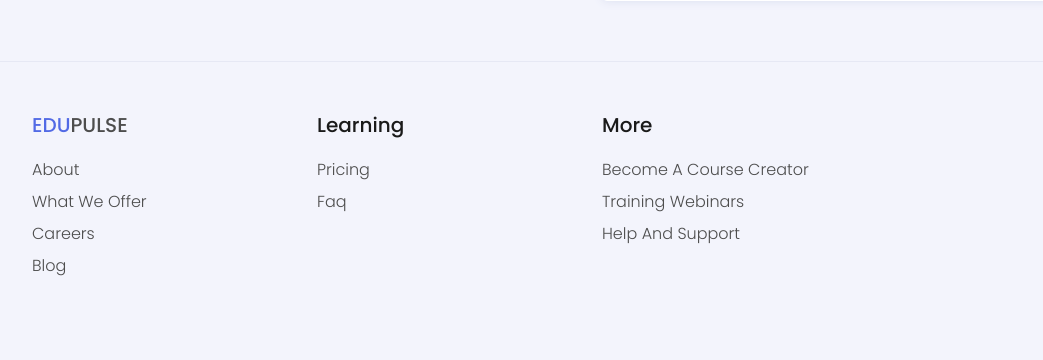
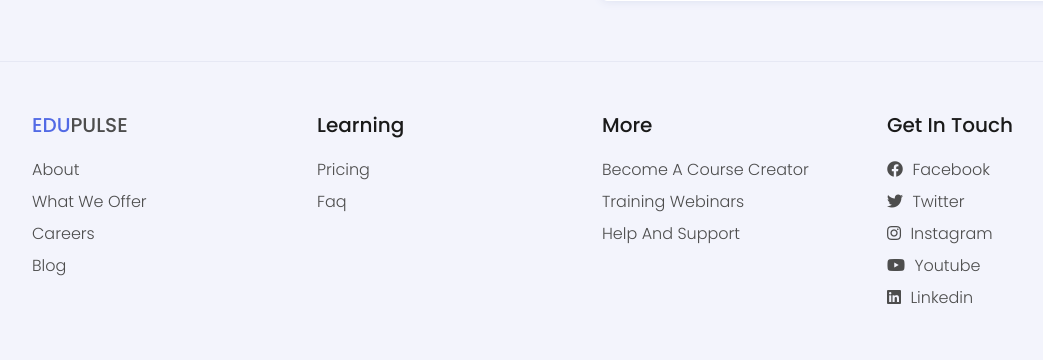
Before and after one commit to AshrafUAsif/B9IS123-Programming-For-Information-Systems-Group-CA2, a Flask app: template templates/contact.html in a window 1280 px wide; the page is wider, and only the part inside the window is pictured. Shown: the part 689-1049 px from the top of that part, without its empty margins (53-1096 px from the left). Before the commit the page ends 965 px from the top of that part, so only its background shows below. Run offline with Flask 3, Linux system fonts and the light colour scheme; the template is opened without the code that fills it, so the values that code supplies are empty; some libraries are stand-ins or nearby versions.

Commit message:
added social media links in footer

```diff
--- a/templates/contact.html
+++ b/templates/contact.html
@@ -155,6 +155,42 @@
               </ul>
             </div>
           </div>
+          <div class="col-sm-6 col-lg-3">
+            <div class="footer-item">
+              <h3>get in touch</h3>
+              <ul>
+                <li>
+                  <a href="#"
+                    ><i class="fab fa-facebook social-icon"></i> facebook</a
+                  >
+                </li>
+                <li>
+                  <a href="#"
+                    ><i class="fab fa-twitter social-icon"></i> twitter</a
+                  >
+                </li>
+                <li>
+                  <a href="#"
+                    ><i class="fab fa-instagram social-icon"></i>
+                    instagram</a
+                  >
+                </li>
+                <li>
+                  <a href="#"
+                    ><i class="fab fa-youtube social-icon"></i> youtube</a
+                  >
+                </li>
+                <li>
+                  <a href="#"
+                    ><i class="fab fa-linkedin social-icon"></i> linkedin</a
+                  >
+                </li>
+              </ul>
+            </div>
+          </div>
+        </div>
+      </div>
+    </div>
 
 
 
```
